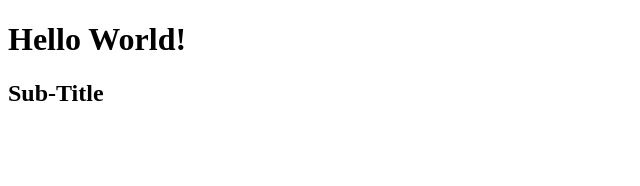
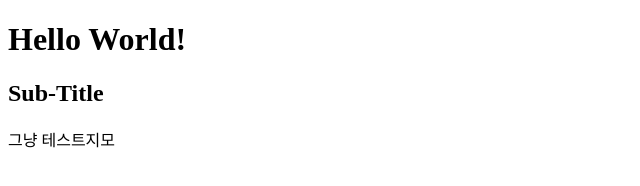
Before and after one commit to momeegi/github_test, a plain HTML site: page index.html in a window 1280 px wide. Shown: the whole page, without its empty margins (0-640 px from the left). Drawn offline with Linux system fonts and the light colour scheme.

Commit message:
Update index.html

```diff
--- a/index.html
+++ b/index.html
@@ -9,5 +9,8 @@
 <body>
   <h1>Hello World!</h1>
   <h2>Sub-Title</h2>
+  <p>
+    그냥 테스트지모
+  </p>
 </body>
 </html>
```
